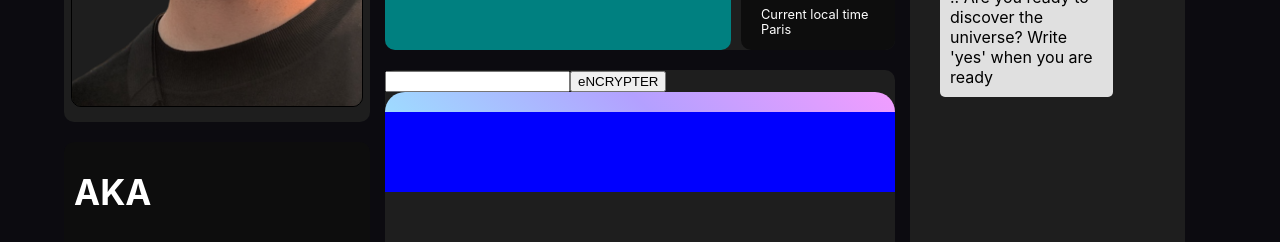
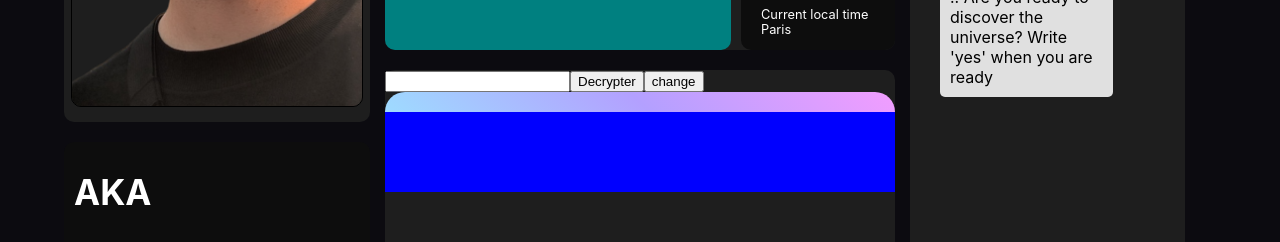
Before and after one commit to jorisbertier/Portfolio, a React (Create React App) app: page / in a window 1280 px wide. Shown: the part 3342-3584 px from the top of the page. Built offline with nearby package versions, Linux system fonts and the light colour scheme.

Commit message:
crypt- encrypt

```diff
--- a/src/components/Encrypt/Encrypt.jsx
+++ b/src/components/Encrypt/Encrypt.jsx
@@ -15,26 +15,86 @@ const ResponseContainer = styled.div `
 export const Encrypt = () => {
 
     const [inputValue, setInputValue] = useState('')
-    const [submitedValue, setSubmitedValue] = useState('')
+    // const [submitedValue, setSubmitedValue] = useState('')
+    const [encryptValue, setEncryptValue] = useState('')
+
+    const [isOpen, setIsOpen] = useState(false)
+
+    const encryptData = (data) => {
+        let encryptedData = '';
+
+        for (let i = 0; i < data.length; i++) {
+            const char = data[i];
+            const charCode = data.charCodeAt(i);
+            const shift = i + 1;
+
+            const encryptedCharCode = charCode + shift;
+
+            if (encryptedCharCode > 126) {
+                encryptedData += String.fromCharCode(32 + (encryptedCharCode - 126));
+            } else {
+                encryptedData += String.fromCharCode(encryptedCharCode);
+            }
+        }
+
+        return encryptedData;
+    };
+    const decryptData = (encryptedData) => {
+        let decryptedData = '';
+
+        for (let i = 0; i < encryptedData.length; i++) {
+            const char = encryptedData[i];
+            const charCode = encryptedData.charCodeAt(i);
+
+            const shift = i + 1;
+
+            let decryptedCharCode = charCode - shift;
+            while (decryptedCharCode < 32) {
+                decryptedCharCode += 95;
+            }
+
+            decryptedData += String.fromCharCode(decryptedCharCode);
+        }
+
+        return decryptedData;
+    };
 
     const handleChange = (e) => {
         setInputValue(e.target.value);
     }
     const handleSubmit = (event) => {
         event.preventDefault();
-        setSubmitedValue(inputValue);
-        console.log(submitedValue)
+        const textEncrypted = encryptData(inputValue)
+        setEncryptValue(textEncrypted)
+        // ser
+        // setEncryptValue(encryptData(inputValue));
+        // console.log(textEncrypted)
+    }
+    const handleSubmitDecrypt = (event) => {
+        event.preventDefault();
+        const textEncrypted = decryptData(inputValue)
+        setEncryptValue(textEncrypted)
     }
 
     return (
     <div>
+        {isOpen ?
         <form onSubmit={handleSubmit}>
             <input type="text" onChange={handleChange}/>
-            <button type="submit">eNCRYPTER</button>
+            <button type="submit">Encrypter</button>
+            <button onClick={() => setIsOpen(false)}>change</button>
         </form>
+        :
+        <form onSubmit={handleSubmitDecrypt}>
+            <input type="text" onChange={handleChange}/>
+            <button type="submit">Decrypter</button>
+            <button onClick={() => setIsOpen(true)}>change</button>
+        </form>
+        }
         <div>
+
             <ResponseArea></ResponseArea>
-            <ResponseContainer>{submitedValue}</ResponseContainer>
+            <ResponseContainer>{encryptValue}</ResponseContainer>
         </div>
     </div>
   )
```
